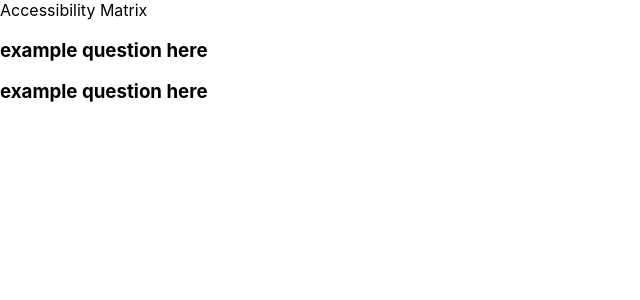
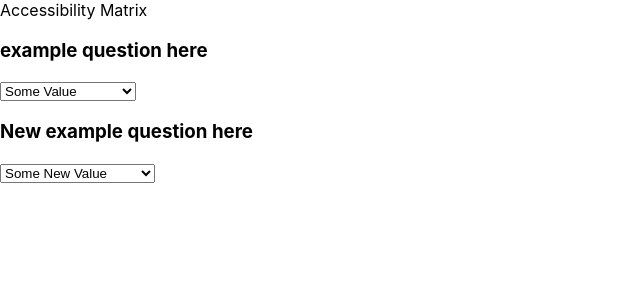
Before and after one commit to AEDesigns/multimediaBestPractices, a React (Create React App) app: page / in a window 1280 px wide. Shown: the top 300 px of the page, without its empty margins (0-640 px from the left). Built offline with nearby package versions, Linux system fonts and the light colour scheme.

Commit message:
data rendering in drop down from json

```diff
--- a/src/Components/questionCard.js
+++ b/src/Components/questionCard.js
@@ -2,9 +2,14 @@ const QuestionCard = (props) => {
     return (
         <div>
             {props.questions.questions.map(newQues => {
-                return <div className="card" key={newQues.id}>
-                        <h3>{newQues.question}</h3>
-            </div>
+                return <div className="card">
+                            <h3>{newQues.question}</h3>
+                            <select>
+                                {newQues.choices.map(choices => {
+                                    return <option value={choices.value}>{choices.displayValue}</option>
+                                })}
+                            </select>
+                        </div>
             })}
         </div>
      );
--- a/src/questions.json
+++ b/src/questions.json
@@ -12,23 +12,23 @@
                 {
                     "id": 2,
                     "value": "some-value",
-                    "displayValue": "Some Value"
+                    "displayValue": "Some Newer Value"
                 }
             ]
         },
         {
             "id": 2,
-            "question": "example question here",
+            "question": "New example question here",
             "choices": [
                 {
                     "id": 1,
                     "value": "some-value",
-                    "displayValue": "Some Value"
+                    "displayValue": "Some New Value"
                 },
                 {
                     "id": 2,
                     "value": "some-value",
-                    "displayValue": "Some Value"
+                    "displayValue": "Some New New Value"
                 }
             ]
         }
```
